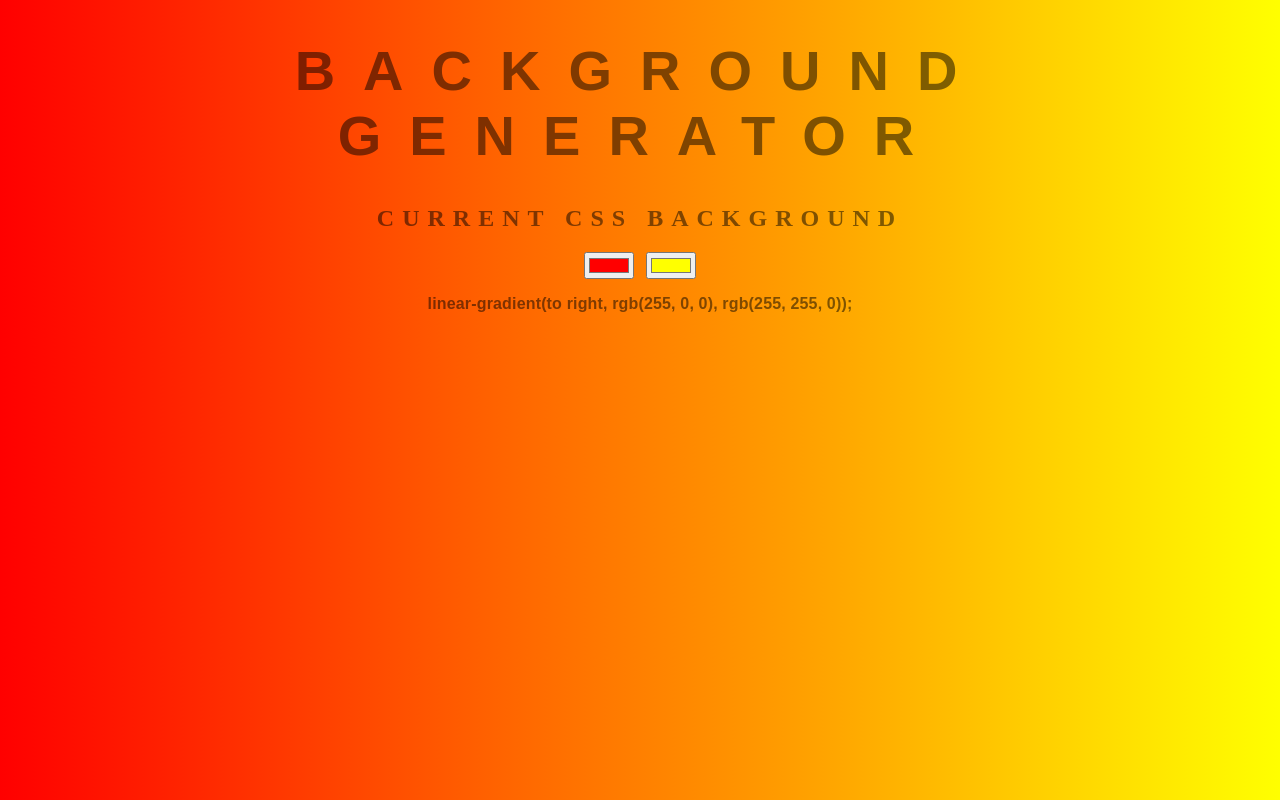
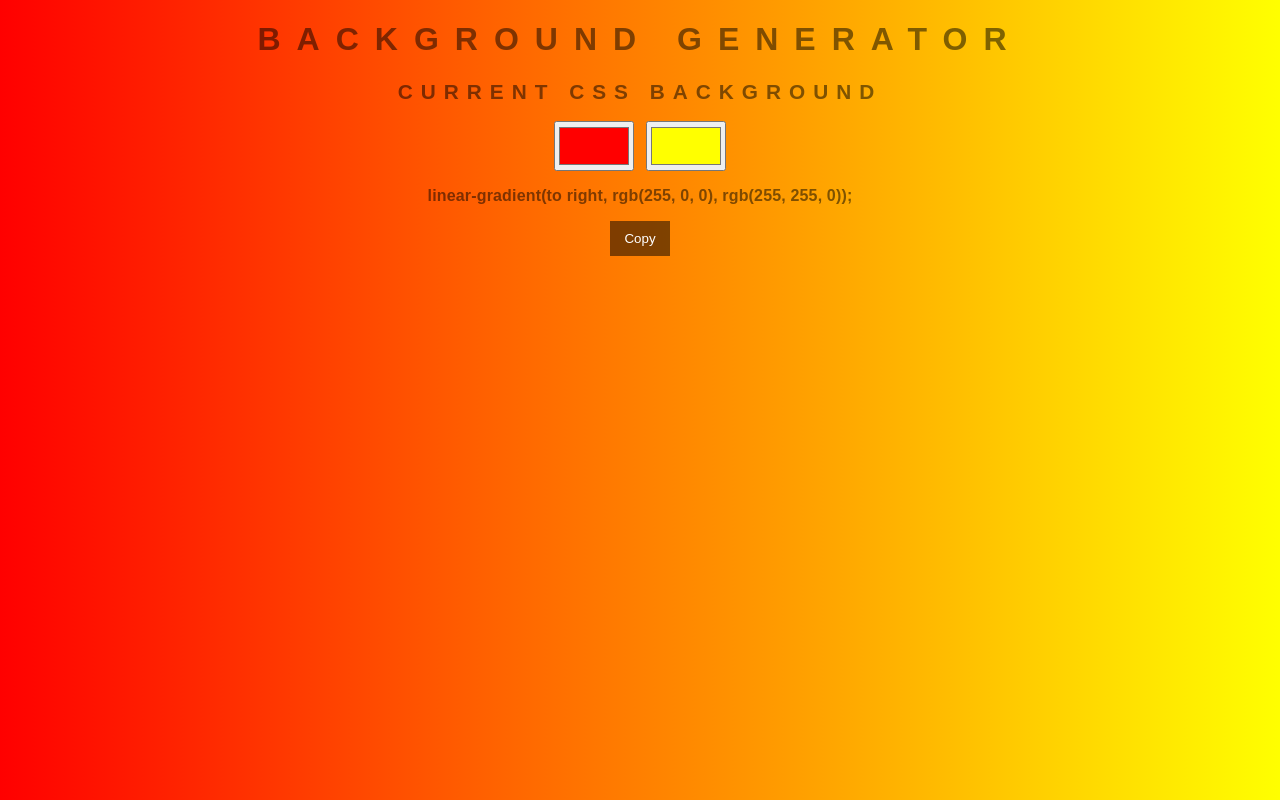
Before and after one commit to nbbuzzy1/background-generator, a plain HTML site: page index.html in a window 1280 px wide. Drawn offline with nearby package versions, Linux system fonts and the light colour scheme.

Commit message:
Refactored app

```diff
--- a/bundle.js
+++ /dev/null
@@ -1,23 +0,0 @@
-(function(){function r(e,n,t){function o(i,f){if(!n[i]){if(!e[i]){var c="function"==typeof require&&require;if(!f&&c)return c(i,!0);if(u)return u(i,!0);var a=new Error("Cannot find module '"+i+"'");throw a.code="MODULE_NOT_FOUND",a}var p=n[i]={exports:{}};e[i][0].call(p.exports,function(r){var n=e[i][1][r];return o(n||r)},p,p.exports,r,e,n,t)}return n[i].exports}for(var u="function"==typeof require&&require,i=0;i<t.length;i++)o(t[i]);return o}return r})()({1:[function(require,module,exports){
-var css = document.querySelector("h3");
-var color1 = document.querySelector(".color1");
-var color2 = document.querySelector(".color2");
-var body = document.getElementById("gradient");
-
-setGradient();
-
-function setGradient() {
-	body.style.background =
-	"linear-gradient(to right, "
-	+ color1.value
-	+ ", "
-	+ color2.value
-	+ ")";
-
-	css.textContent = body.style.background + ";";
-}
-
-color1.addEventListener("input", setGradient);
-
-color2.addEventListener("input", setGradient);
-},{}]},{},[1]);
--- a/index.html
+++ b/index.html
@@ -3,15 +3,17 @@
 <head>
   <meta charset="UTF-8">
   <meta name="viewport" content="width=device-width, initial-scale=1">
-	<title>Gradient Background</title>
-	<link rel="stylesheet" type="text/css" href="style.css">
+	<title>Background Generator</title>
+  <link rel="stylesheet" type="text/css" href="styles.css">
+  <script src="https://ajax.googleapis.com/ajax/libs/jquery/3.3.1/jquery.min.js"></script>
 </head>
 <body id="gradient">
-	<h1>Background Generator</h1>
+	<h1 id="title">Background Generator</h1>
 	<h2>Current CSS Background</h2>
 	<input class="color1" type="color" name="color1" value="#ff0000">
 	<input class="color2" type="color" name="color2" value="#ffff00">
-	<h3></h3>
-	<script type="text/javascript" src="bundle.js"></script>
+  <h3></h3>
+  <button onClick="copy('h3')">Copy</button>
+	<script type="text/javascript" src="scripts.js"></script>
 </body>
 </html>
--- a/script.js
+++ b/scripts.js
@@ -19,3 +19,11 @@ function setGradient() {
 color1.addEventListener("input", setGradient);
 
 color2.addEventListener("input", setGradient);
+
+function copy(element) {
+  var $temp = $("<input>");
+  $("body").append($temp);
+  $temp.val($(element).text()).select();
+  document.execCommand("copy");
+  $temp.remove();
+}
--- a/style.css
+++ /dev/null
@@ -1,27 +0,0 @@
-body {
-	font: 'Raleway', sans-serif;
-    color: rgba(0,0,0,.5);
-    text-align: center;
-    text-transform: uppercase;
-    letter-spacing: .5em;
-    top: 15%;
-	background: linear-gradient(to right, red , yellow); /* Standard syntax */
-}
-
-h1 {
-    font: 600 3.5em 'Raleway', sans-serif;
-    color: rgba(0,0,0,.5);
-    text-align: center;
-    text-transform: uppercase;
-    letter-spacing: .5em;
-    width: 100%;
-}
-
-h3 {
-	font: 900 1em 'Raleway', sans-serif;
-    color: rgba(0,0,0,.5);
-    text-align: center;
-    text-transform: none;
-    letter-spacing: 0.01em;
-
-}
--- /dev/null
+++ b/styles.css
@@ -0,0 +1,47 @@
+body {
+	font: 'Raleway', sans-serif;
+  color: rgba(0,0,0,.5);
+  text-align: center;
+  text-transform: uppercase;
+  letter-spacing: .5em;
+  top: 15%;
+	background: linear-gradient(to right, red , yellow); /* Standard syntax */
+}
+
+h1 {
+  font: 600 2em 'Raleway', sans-serif;
+  text-transform: uppercase;
+  letter-spacing: .5em;
+  display: flex;
+  flex-wrap: wrap;
+  justify-content: center
+}
+
+h2 {
+  font: 600 1.3em 'Raleway', sans-serif;
+}
+
+h3 {
+	font: 900 1em 'Raleway', sans-serif;
+  text-align: center;
+  text-transform: none;
+  letter-spacing: 0.01em;
+}
+
+input {
+  width: 80px;
+  height: 50px;
+}
+
+button {
+  background: rgba(0,0,0,.5);
+  color: white;
+  border: none;
+  width: 60px;
+  height: 35px;
+}
+
+button:hover {
+  color: gold;
+  cursor: pointer;
+}
```
Also changed, not shown: package.json (deleted, +0 -14 lines), 2 other files.
